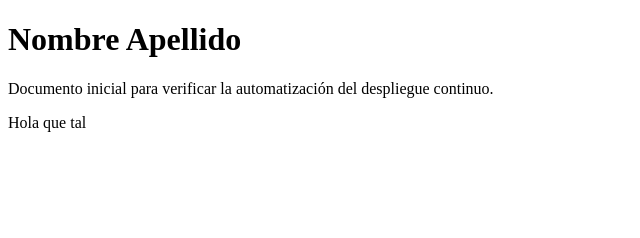
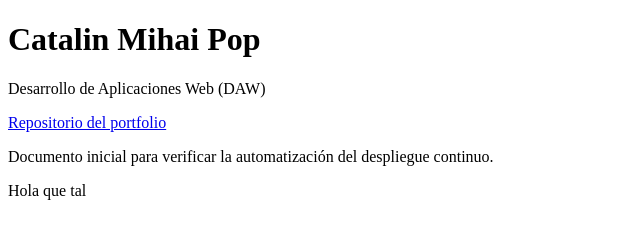
Before and after one commit to catpop55/Portfolio, a plain HTML site: page index.html in a window 1280 px wide. Shown: the whole page, without its empty margins (0-640 px from the left). Drawn offline with Linux system fonts and the light colour scheme.

Commit message:
Anadir cabecera con nombre y titulacion

```diff
--- a/index.html
+++ b/index.html
@@ -3,10 +3,15 @@
   <head>
     <meta charset="utf-8">
     <meta name="viewport" content="width=device-width, initial-scale=1">
-    <title>Portfolio de Nombre Apellido</title>
+    <title>Portfolio de Catalin Mihai Pop</title>
   </head>
   <body>
-    <h1>Nombre Apellido</h1>
+    <header>
+      <h1>Catalin Mihai Pop</h1>
+      <p>Desarrollo de Aplicaciones Web (DAW)</p>
+      <a href="https://github.com/catpop55/Portfolio">Repositorio del portfolio</a>
+    </header>
+
     <p>Documento inicial para verificar la automatización del despliegue continuo.</p>
     <p>Hola que tal</p>
   </body>
```
